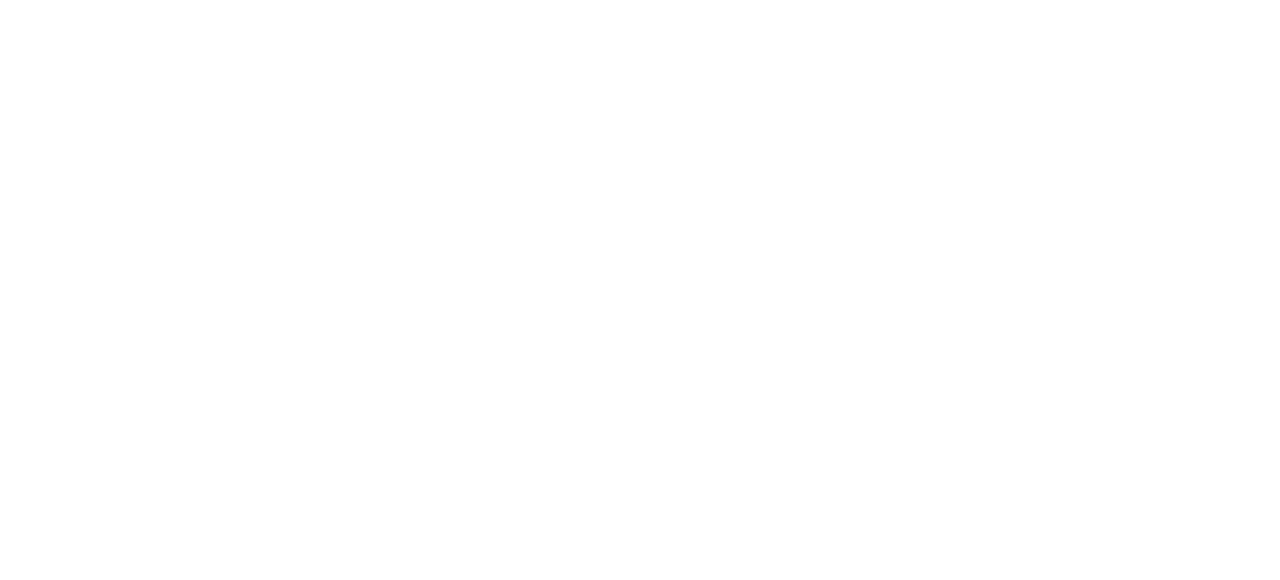
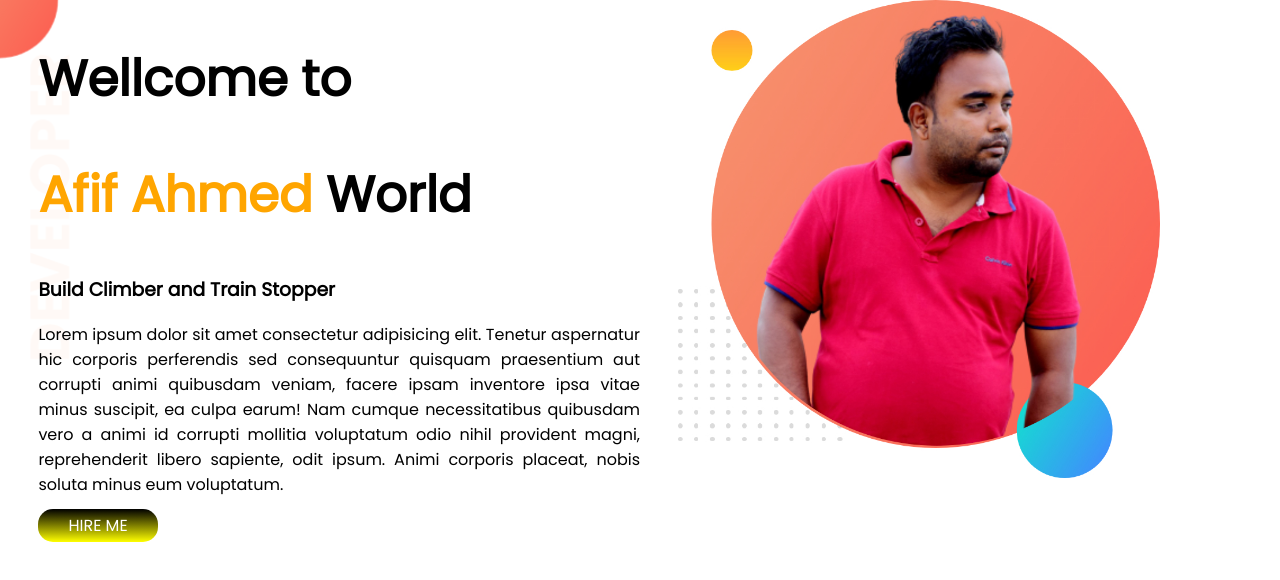
Before and after one commit to afifsylhet/portfolio-afif, a plain HTML site: page index.html in a window 1280 px wide. Drawn offline with Linux system fonts and the light colour scheme.

Commit message:
section one completed

```diff
--- a/index.html
+++ b/index.html
@@ -12,11 +12,27 @@
 
     <link rel="shortcut icon" href="images/exp-bg.png" type="image/x-icon">
     <link rel="stylesheet" href="style.css">
-
 </head>
 
 <body>
+    <section class="intro">
+        <div class="intro-half">
+            <h1 class="title-word">Wellcome to</h1>
+            <h1 class="title-word"> <span class="orange">Afif Ahmed</span> World</h1>
+            <h3>Build Climber and Train Stopper</h3>
+            <p class="justify"> Lorem ipsum dolor sit amet consectetur adipisicing elit. Tenetur aspernatur hic corporis
+                perferendis sed consequuntur quisquam praesentium aut corrupti animi quibusdam veniam, facere ipsam
+                inventore ipsa vitae minus suscipit, ea culpa earum! Nam cumque necessitatibus quibusdam vero a animi id
+                corrupti mollitia voluptatum odio nihil provident magni, reprehenderit libero sapiente, odit ipsum.
+                Animi corporis placeat, nobis soluta minus eum voluptatum.
+            </p>
+            <a class="btn" href="www.upwork.com">HIRE ME</a>
+        </div>
 
+        <div class="intro-half">
+            <img target="blank" src="images/my-bg.jpg" alt="">
+        </div>
+    </section>
 </body>
 
 </html>
--- a/style.css
+++ b/style.css
@@ -1 +1,41 @@
-font-family: 'Poppins', sans-serif;
+body {
+    font-family: 'Poppins', sans-serif;
+    margin: 0px;
+}
+.justify {
+    text-align: justify;
+}
+
+.title-word {
+    font-size:50px;
+}
+
+.orange {
+    color: orange;
+}
+
+.btn{
+    background-image: linear-gradient(black, yellow);
+    padding-top: 5px;
+    padding-bottom: 5px;
+    padding-left: 30px;
+    padding-right: 30px;
+    text-decoration: none;
+    color: white;
+    border-radius: 15px;
+}
+
+.intro{
+    display: flex;
+    margin-bottom: 100px;
+    background-image: url(images/top-banner.png);
+    background-repeat: no-repeat;
+}
+
+.intro-half{
+    width: 50%;
+    padding-left: 3%;
+}
+.intro-half img{
+    width: 80%;
+}
```
